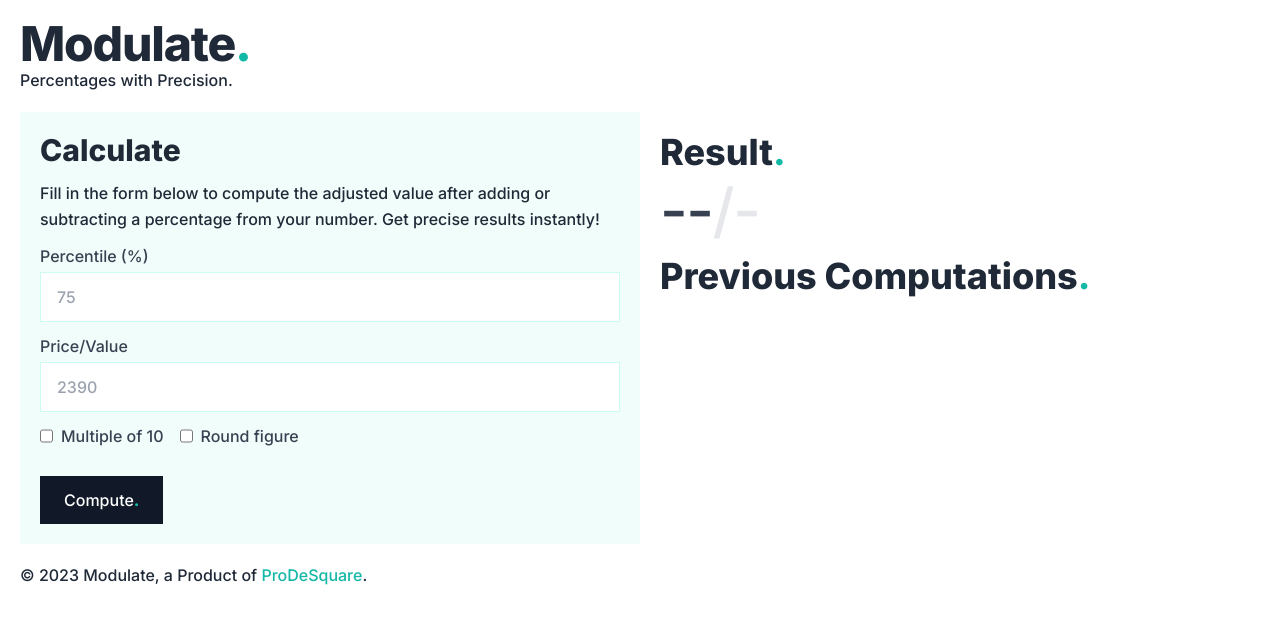
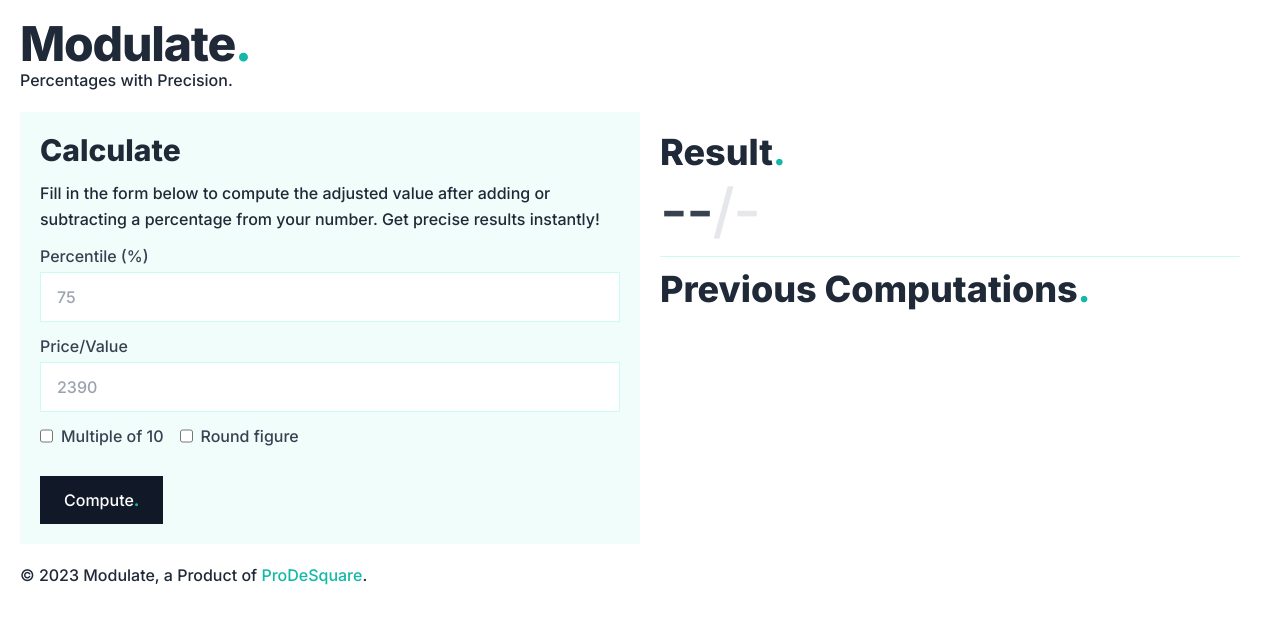
Before and after one commit to ProDeSquare/modulate, a React (Vite) app: page / in a window 1280 px wide. Shown: the top 624 px of the page. Built offline with nearby package versions, Linux system fonts and the light colour scheme.

Commit message:
`Home.tsx` refactored sections

```diff
--- a/src/components/partials/Home.tsx
+++ b/src/components/partials/Home.tsx
@@ -160,7 +160,8 @@ const Home = () => {
         </div>
       </section>
 
-      <section className="flex-1 p-5 md:w-6/12">
+      <div className="flex-1 p-5 md:w-6/12">
+        <section>
           <h3 className="text-3xl md:text-4xl font-bold">
             Result
             <span className="text-teal-500">.</span>
@@ -190,13 +191,14 @@ const Home = () => {
               .
             </p>
           )}
+        </section>
 
-        <div className="mt-4">
+        <section className="mt-4 border-t border-teal-100 pt-4 md:pt-3">
           <h3 className="font-bold text-3xl md:text-4xl leading-8">
             Previous Computations<span className="text-teal-500">.</span>
           </h3>
+        </section>
       </div>
-      </section>
     </>
   );
 };
```
Lines whose indentation alone changed are shown as unchanged.
